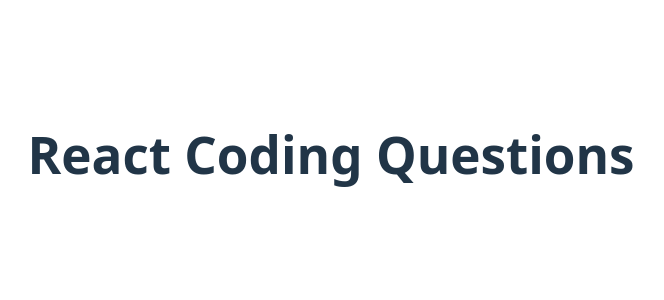
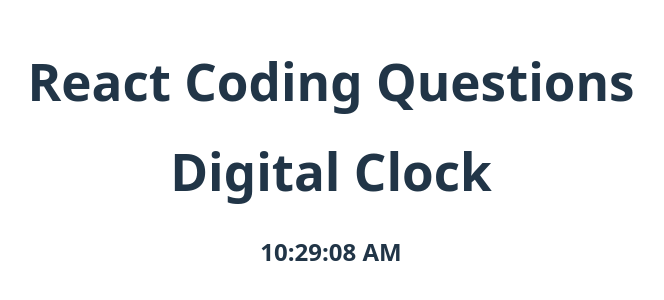
Before and after one commit to rtemre/react-coding, a React (Vite) app: page / in a window 1280 px wide. Shown: the part 246-546 px from the top of the page, without its empty margins (309-973 px from the left). Built offline with nearby package versions, Linux system fonts and the light colour scheme.

Commit message:
Digital Clock implementation

```diff
--- a/src/App.jsx
+++ b/src/App.jsx
@@ -1,5 +1,6 @@
 import "./App.css";
 import Dialog from "./Dialog";
+import DigitalClock from "./DigitalClock";
 import StopWatch from "./StopWatch";
 import Theme from "./Theme";
 import TicTacToe from "./TicTacToe";
@@ -14,6 +15,7 @@
       {/* <Theme /> */}
       {/* <TicTacToe /> */}
       {/* <StopWatch /> */}
+      <DigitalClock />
     </>
   );
 }
--- /dev/null
+++ b/src/DigitalClock/index.jsx
@@ -0,0 +1,21 @@
+import React from "react";
+
+function DigitalClock() {
+  const [time, setTime] = React.useState(new Date().toLocaleTimeString());
+
+  React.useEffect(() => {
+    const timer = setInterval(() => {
+      setTime(new Date().toLocaleTimeString());
+    }, 1000);
+    return () => clearInterval(timer);
+  }, []);
+
+  return (
+    <div>
+      <h1>Digital Clock</h1>
+      <h2>{time}</h2>
+    </div>
+  );
+}
+
+export default DigitalClock;
```
